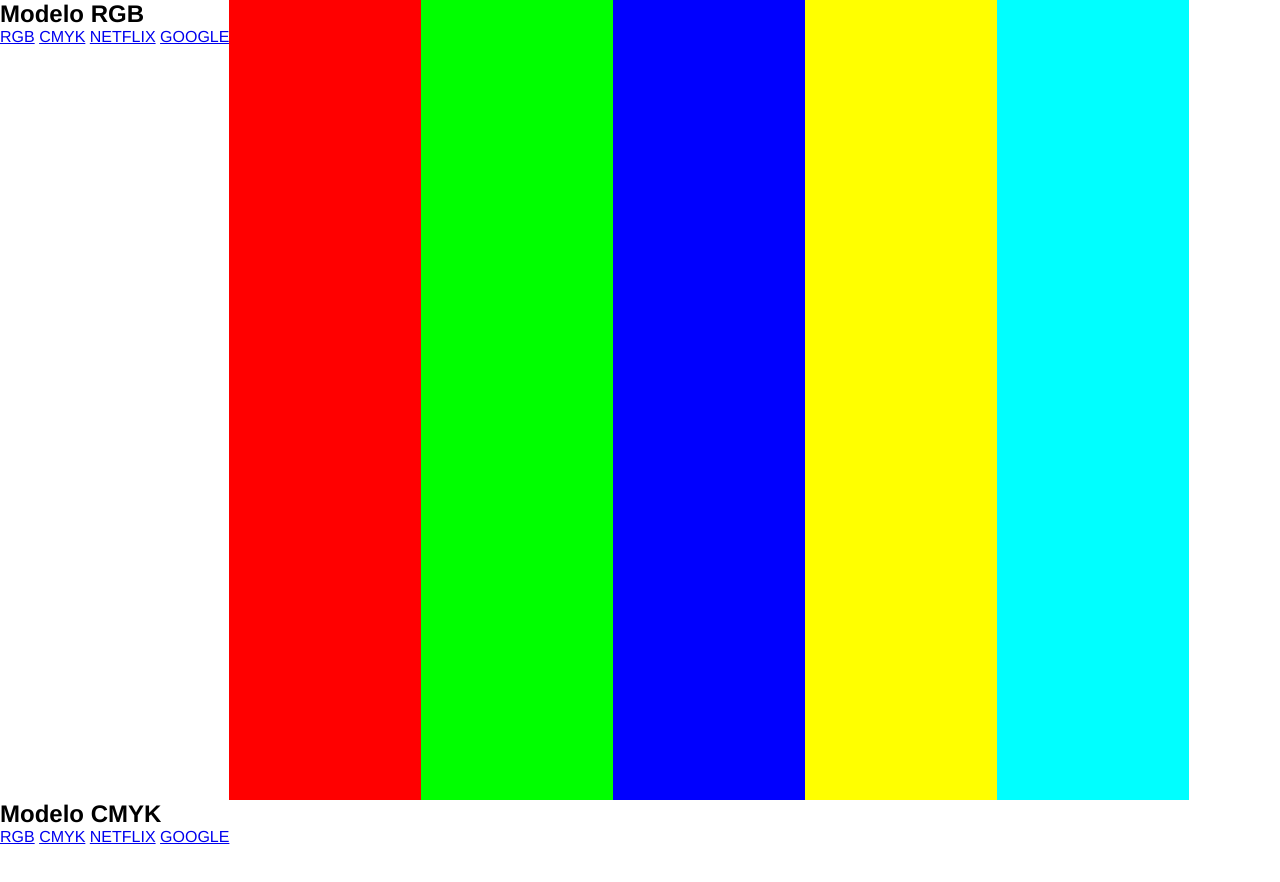
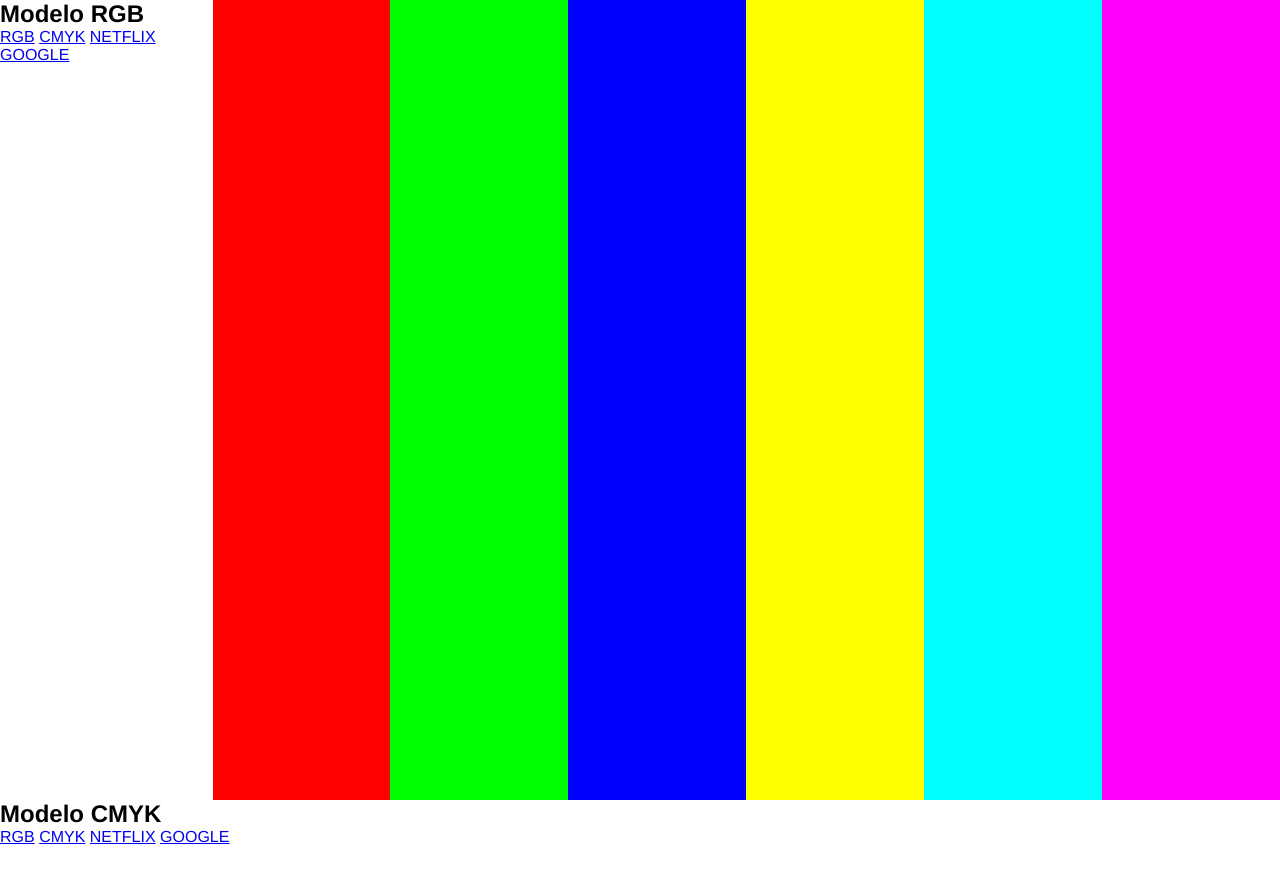
Before and after one commit to pedro-negri/display, a website: page modo-cores/modo-cores.html in a window 1280 px wide. Shown: the top 882 px of the page. Drawn offline with Linux system fonts and the light colour scheme.

Commit message:
ADD: adicionei a ultima cor que faltava nas cores do rgb

```diff
--- a/modo-cores/css/global.css
+++ b/modo-cores/css/global.css
@@ -56,4 +56,7 @@
     background-color: #00FFFF;
 }
 
-.color-section__bar--rgb-6{}
+.color-section__bar--rgb-6{
+    width: 15%;
+    background-color: #FF00FF;
+}
```
